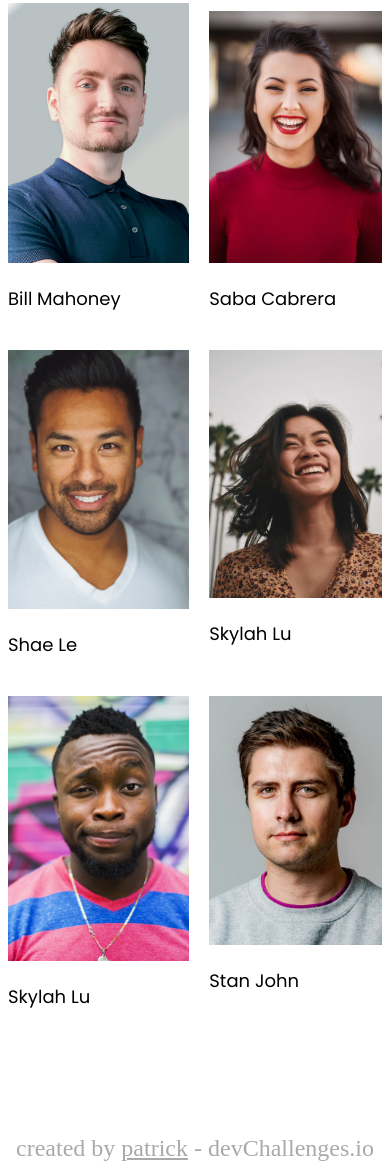
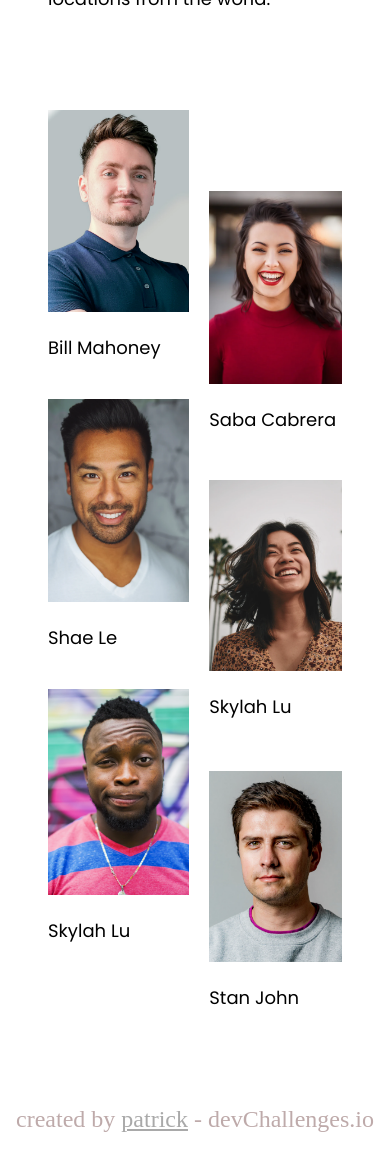
Before and after one commit to Dev-Path/my-team-page, a plain HTML site: page index.html in a window 390 px wide. Shown: the part 287-1452 px from the top of the page. After the commit the page ends 1423 px from the top, so only its background shows below. Drawn offline with Linux system fonts and the light colour scheme.

Commit message:
update css

```diff
--- a/style.css
+++ b/style.css
@@ -31,26 +31,35 @@ p:last-child {
 
 .description {
     max-width: 500px;
+
 }
 
 .image-container {
     display: grid;
     grid-template-columns: auto auto auto;
-    gap: 40px;
+    height: auto;
+    padding: 40px 40px 0;
+}
+
+.images {
+    max-width: 70%;
     height: auto;
 }
 
-.images {
-    max-width: 100%;
-    height: auto;
+.image {
+    height: 70%;
 }
-
 
 .photo2 {
     align-self: end;
 }
 
-.name{
+.photo5 {
+    align-self: end;
+}
+
+
+.name {
     font-family: Poppins;
     font-style: normal;
     font-weight: 600;
@@ -61,7 +70,7 @@ p:last-child {
 
 }
 
-a{
+a {
     color: #A9A9A9;
 }
 
@@ -84,7 +93,8 @@ footer {
     .header {
         display: grid;
         grid-template-columns: auto;
-        margin-bottom: 40px;
+        padding: 40px 40px;
+
     }
 
     .image-container {
@@ -94,8 +104,37 @@ footer {
         gap: 20px;
         height: auto;
     }
+
     .photo2 {
         align-self: end;
+    }
+
+    .photo4 {
+        align-self: end;
+    }
+
+    .photo6 {
+        align-self: end;
+    }
+
+    .photo5 {
+        align-self: start;
+    }
+
+
+    .image {
+        height: 70%;
+    }
+
+    .images {
+        max-width: 100%;
+        height: auto;
+    }
+
+    footer {
+        text-align: center;
+        color: #beaaaa;
+        margin-top: 40%;
     }
 }
 
@@ -118,7 +157,9 @@ footer {
         gap: 40px;
         height: auto;
     }
-    .photo2 {
-        align-self: end;
+
+    .images {
+        max-width: 100%;
+        height: auto;
     }
 }
```
